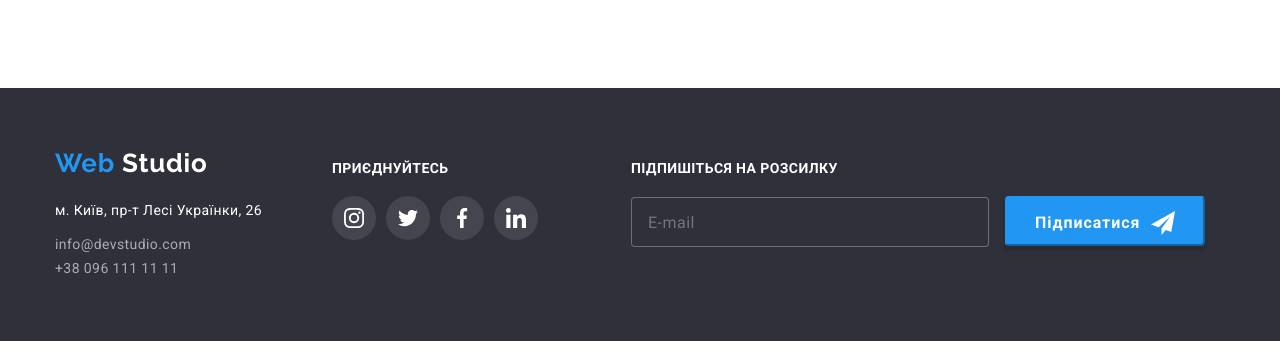
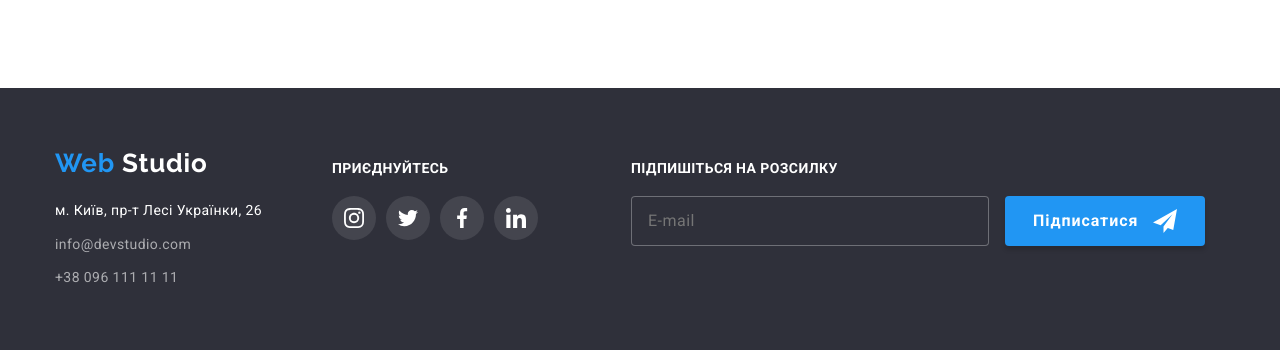
Before and after one commit to HelenBlyzniuk/goit-markup-hw-06, a plain HTML site: page index.html in a window 1280 px wide. Shown: the part 2598-2948 px from the top of the page. Drawn offline with nearby package versions, Linux system fonts and the light colour scheme.

Commit message:
footer fixed

```diff
--- a/css/styles.css
+++ b/css/styles.css
@@ -812,14 +812,18 @@ address {
   padding: 0;
 }
 
-.contact-footer {
+.contact-footer-item {
 
   color: rgba(255, 255, 255, 0.6);
   line-height: 1.71;
   letter-spacing: 0.03em;
+  font-weight:400;
 
 }
 
+.contact-footer-item:not(:last-of-type){
+  margin-bottom: 9px;
+}
 
 .footer-logo {
   margin: 0;
@@ -932,7 +936,7 @@ address {
   background: #2196F3;
   box-shadow: 0px 4px 4px rgba(0, 0, 0, 0.15);
   border-radius: 4px;
-  border-color: rgba(33, 150, 243, 1);
+  border:none;
 
   font-family: 'Roboto';
     font-style: normal;
```
